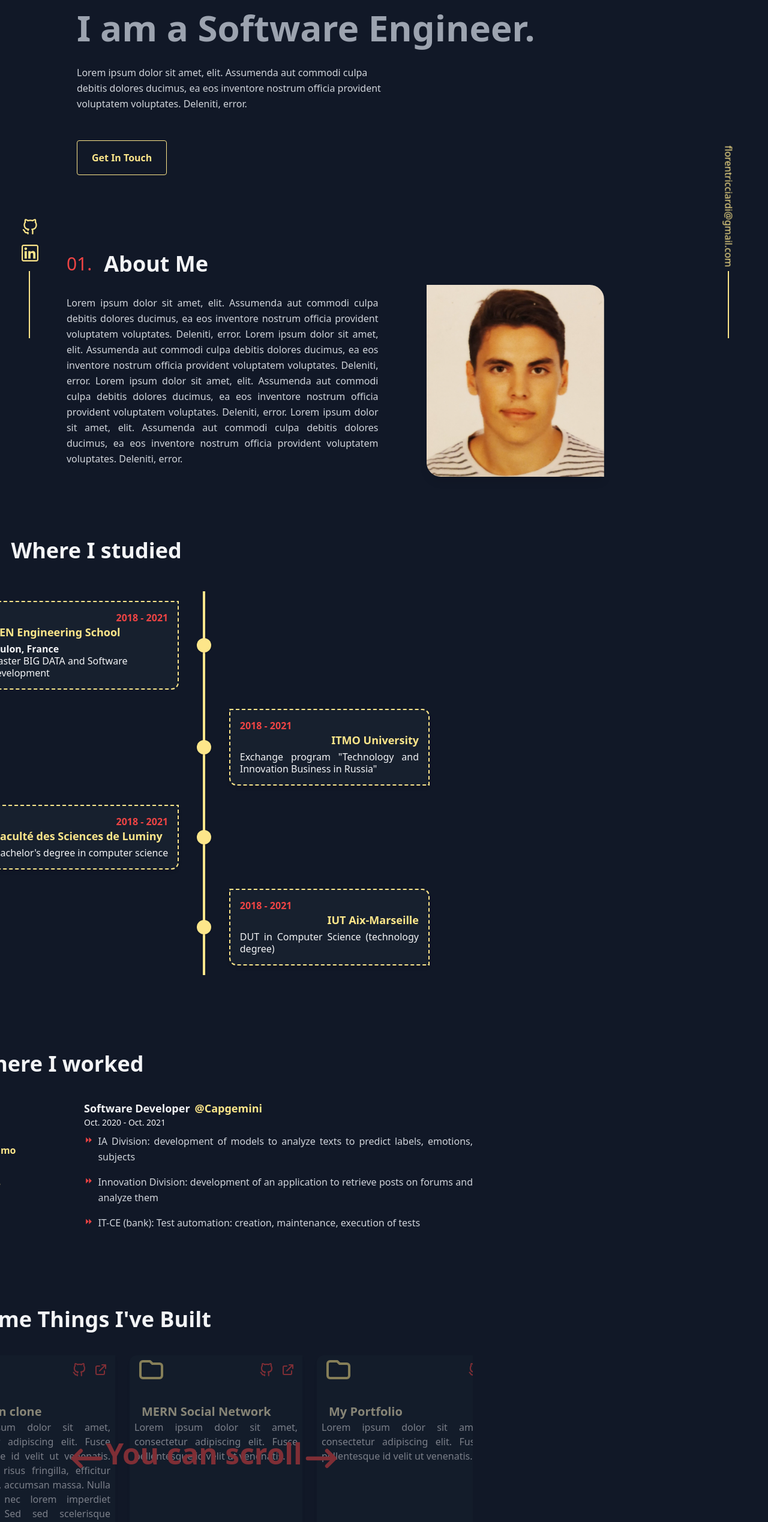
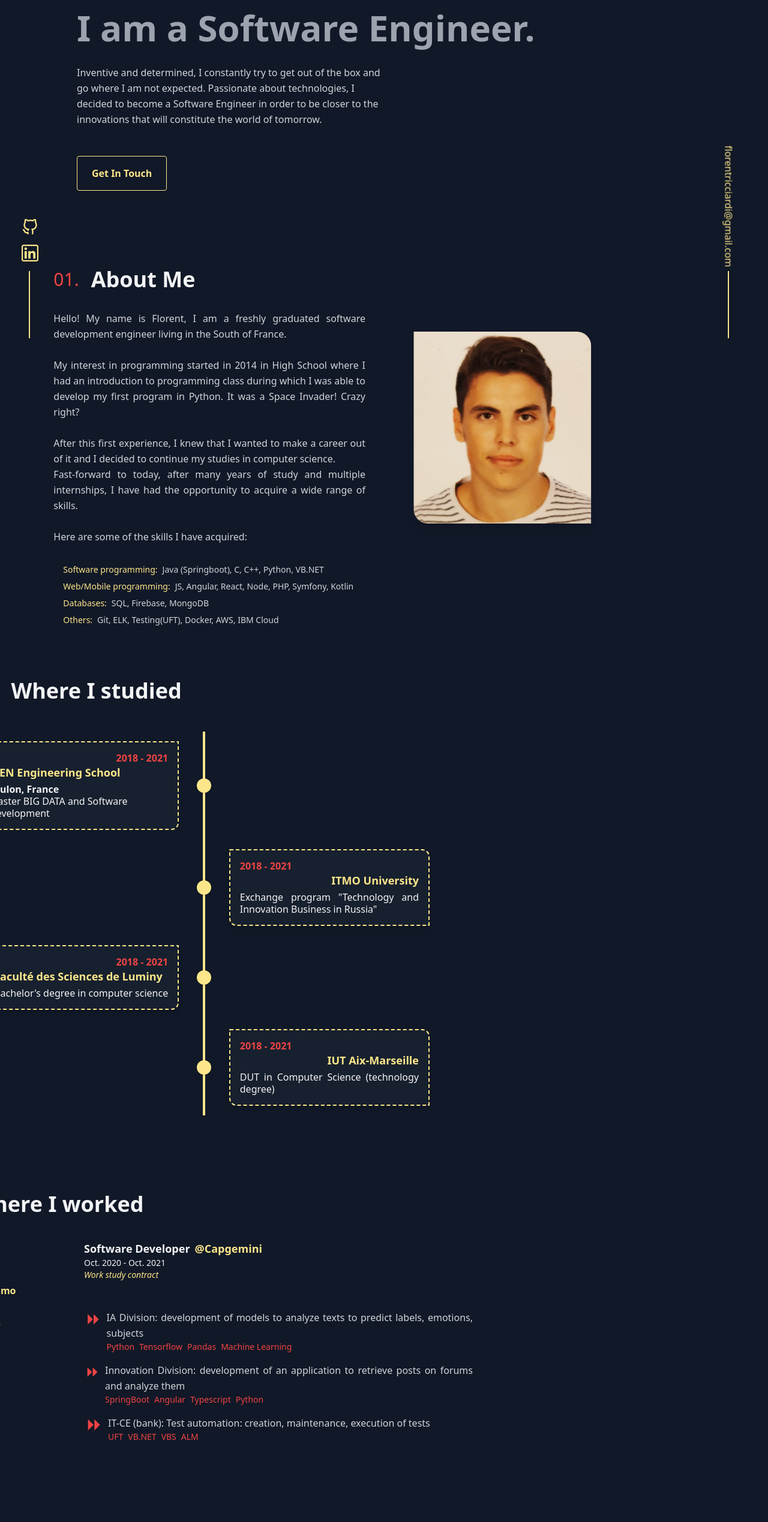
Before and after one commit to RicciardiFlorent/portfolio, a React (Create React App) app: page / in a window 1280 px wide. Shown: the part 236-2774 px from the top of the page at 60% size. Built offline with nearby package versions, Linux system fonts and the light colour scheme.

Commit message:
adding skills

```diff
--- a/src/components/AboutMe.js
+++ b/src/components/AboutMe.js
@@ -35,13 +35,29 @@ function AboutMe() {
 
         <div className="sm:flex sm:items-center">
             <div className="sm:w-full my-8 text-justify">
-                <p className="leading-relaxed text-gray-300">Lorem ipsum dolor sit amet, elit. Assumenda aut commodi culpa debitis dolores ducimus, ea eos inventore nostrum officia provident voluptatem voluptates. Deleniti, error.
-                Lorem ipsum dolor sit amet, elit. Assumenda aut commodi culpa debitis dolores ducimus, ea eos inventore nostrum officia provident voluptatem voluptates. Deleniti, error.
-                Lorem ipsum dolor sit amet, elit. Assumenda aut commodi culpa debitis dolores ducimus, ea eos inventore nostrum officia provident voluptatem voluptates. Deleniti, error.
-                Lorem ipsum dolor sit amet, elit. Assumenda aut commodi culpa debitis dolores ducimus, ea eos inventore nostrum officia provident voluptatem voluptates. Deleniti, error.
+                <p className="leading-relaxed text-gray-300"> Hello! My name is Florent, I am a freshly graduated software development engineer living in the South of France.<br/><br/>
+                My interest in programming started in 2014 in High School where I had an introduction to programming class during which I was able to develop my first program in Python.
+                 It was a Space Invader! Crazy right?<br/><br/>
+                 After this first experience, I knew that I wanted to make a career out of it and I decided to continue my studies in computer science.<br/>
+                Fast-forward to today, after many years of study and multiple internships, I have had the opportunity to acquire a wide range of skills.<br/><br/>
+                Here are some of the skills I have acquired:
                  </p>
+
+
+
             </div>
             <img src={photo} className="w-2/3 mx-auto sm:w-60 sm:h-60 md:w-80 md:h-80 md:ml-20 rounded-bl-3xl rounded-tr-3xl shadow-lg  transition duration-500 ease-in-out transform hover:-translate-y-2 hover:shadow-2xl " alt="fireSpot"/>
+
+        </div>
+        <div className=" ml-4 text-gray-300 space-y-2">
+
+        <div className="flex text-sm"><p className="font-medium text-yellow-200 mr-2">Software programming:</p> <p>Java (Springboot), C, C++, Python, VB.NET</p></div>
+        <div className="flex text-sm"><p className="font-medium text-yellow-200 mr-2">Web/Mobile programming:</p><p> JS, Angular, React, Node, PHP, Symfony, Kotlin</p></div>
+        <div className="flex text-sm"><p className="font-medium text-yellow-200 mr-2">Databases:</p><p> SQL, Firebase, MongoDB</p></div>
+        <div className="flex text-sm"><p className="font-medium text-yellow-200 mr-2">Others:</p><p>Git, ELK, Testing(UFT), Docker, AWS, IBM Cloud </p></div>
+
+
+
 
         </div>
       </div>
--- a/src/components/Contact.js
+++ b/src/components/Contact.js
@@ -1,4 +1,4 @@
-import {React , useEffect, useRef} from "react";
+import { React, useEffect, useRef } from "react";
 import { gsap } from "gsap";
 import { ScrollTrigger } from "gsap/ScrollTrigger";
 function Contact() {
@@ -8,17 +8,17 @@ function Contact() {
       "#contact",
       {
         opacity: 1,
-        x: -300
+        x: -300,
       },
       {
         opacity: 1,
         x: 0,
         scrollTrigger: {
           trigger: "#contact",
-          start:"top bottom",
+          start: "top bottom",
           end: "top center",
-          scrub: true
-        }
+          scrub: true,
+        },
       }
     );
   }, []);
@@ -27,25 +27,29 @@ function Contact() {
       <div class="max-w-xl mx-auto px-6 lg:px-0 ">
         <div className="flex items-center ">
           <p className="text-3xl text-red-500">05.</p>
-            <p className="text-xl sm:text-4xl sm:w-1/2 ml-5 font-bold text-gray-100">Get In Touch</p>
+          <p className="text-xl sm:text-4xl sm:w-1/2 ml-5 font-bold text-gray-100">
+            Get In Touch
+          </p>
         </div>
 
         <div className="text-center sm:items-center sm:flex flex-col">
           <div className="sm:w-full my-8 text-justify sm:text-center ">
-                  <p className="leading-relaxed text-gray-300">Lorem ipsum dolor sit amet, elit. Assumenda aut commodi culpa debitis dolores ducimus, ea eos inventore nostrum officia provident voluptatem voluptates. Deleniti, error.
-                  Lorem ipsum dolor sit amet, elit. Assumenda aut commodi culpa debitis dolores ducimus, ea eos inventore nostrum officia provident voluptatem voluptates. Deleniti, error.
-                  Lorem ipsum dolor sit amet, elit. Assumenda aut commodi culpa debitis dolores ducimus, ea eos inventore nostrum officia provident voluptatem voluptates. Deleniti, error.
-                  Lorem ipsum dolor sit amet, elit. Assumenda aut commodi culpa debitis dolores ducimus, ea eos inventore nostrum officia provident voluptatem voluptates. Deleniti, error.
+            <p className="leading-relaxed text-gray-300">
+              Have a question or want to work together? Feel free to contact me
+              via email at <b>florentricciardi@gmail.com</b> or click on the button
+              below!
             </p>
-
           </div>
-              <a  href="mailto: florentricciardi@gmail.com" class="btn inline-block  font-bold hover:bg-red-500 hover:bg-opacity-10  px-6 py-4 border text-yellow-200 border-yellow-200 rounded">
+          <a
+            href="mailto: florentricciardi@gmail.com"
+            class="btn inline-block  font-bold hover:bg-red-500 hover:bg-opacity-10  px-6 py-4 border text-yellow-200 border-yellow-200 rounded"
+          >
             Contact Me!
           </a>
         </div>
       </div>
     </section>
-    )
+  );
 }
 
-export default Contact
+export default Contact;
--- a/src/components/Intro.js
+++ b/src/components/Intro.js
@@ -16,9 +16,7 @@ function Intro() {
         </h1>
         <div class="w-full sm:w-1/2 mb-12">
           <p class=" leading-relaxed text-gray-300">
-            Lorem ipsum dolor sit amet, elit. Assumenda aut commodi culpa
-            debitis dolores ducimus, ea eos inventore nostrum officia provident
-            voluptatem voluptates. Deleniti, error.
+          Inventive and determined, I constantly try to get out of the box and go where I am not expected. Passionate about technologies, I decided to become a Software Engineer in order to be closer to the innovations that will constitute the world of tomorrow.
           </p>
         </div>
         <a href="#contact" class="btn getTouch inline-block  font-bold hover:bg-red-500 hover:bg-opacity-10  px-6 py-4 border text-yellow-200 border-yellow-200 rounded">
--- a/src/components/ItemProject.js
+++ b/src/components/ItemProject.js
@@ -46,7 +46,7 @@ function ItemProject(props) {
         </div>
         <div className="flex flex-col">
             <h3 className="ml-5 mt-8 font-black text-xl text-yellow-100">{props.project.title}</h3>
-            <p className="mx-2 text-justify text-gray-200">{props.project.description}</p>
+            <p className="mx-2 text-justify text-gray-200 mt-3">{props.project.description}</p>
 
             <div className="flex absolute bottom-0  font-thin text-gray-200 text-sm flex-wrap mx-2 text-justify mt-4 mb-4">
               {props.project.technologies.map((item) => {
--- a/src/components/Navbar.js
+++ b/src/components/Navbar.js
@@ -51,6 +51,12 @@ function Navbar() {
                 className="text-yellow-200 hover:bg-red-500 hover:bg-opacity-20 px-3 py-2 text-sm font-medium"
               >
                 Contact
+              </a>
+              <a href="/src/cv.pdf"
+                 download
+                className="text-yellow-200 border-2 border-yellow-200 hover:bg-red-500 hover:bg-opacity-20 px-3 py-2 text-sm font-medium"
+              >
+                Resume
               </a>
             </div>
           </div>
--- a/src/components/Projects.js
+++ b/src/components/Projects.js
@@ -5,46 +5,46 @@ import ItemProject from "./ItemProject";
 
 const project1 = {
   title : "Linkedin clone",
-  description : "Lorem ipsum dolor sit amet, consectetur adipiscing elit. Fusce pellentesque id velit ut venenatis. Fusce non risus fringilla, efficitur neque eget, accumsan massa. Nulla et augue nec lorem imperdiet dignissim. Sed sed scelerisque libero. Nulla in lorem id quam elementum pulvinar. Proin finibus vel neque eu molestie.",
-  technologies : ["Next.js","Redux","Tailwind CSS", "Firebase"],
+  description : "The goal of this project was to build a replica of the Linkedin front-end. The site allows you to create an account, authenticate yourself and post messages. It has been entirely realized with Next.js, Redux and Firebase.",
+  technologies : ["Next.js","Redux", "Firebase"],
   githubLink : "https://github.com/RicciardiFlorent/linkedin-clone-react",
   websiteLink : "https://linkedin-clone-c8607.web.app/"
 }
 
 const project2 = {
   title : "MERN Social Network",
-  description : "Lorem ipsum dolor sit amet, consectetur adipiscing elit. Fusce pellentesque id velit ut venenatis.",
-  technologies : ["React","Redux", "MongoDB", "Express", "Node", "Tailwind CSS"],
+  description : "This site allows to share memories. Users can create an account, authenticate themselves, post photos, like and comment, filter searches for memories. It was developed with the MERN stack.",
+  technologies : ["React","Redux", "MongoDB", "Express", "Node", "Tailwind CSS", "JWT"],
   githubLink : "https://github.com/RicciardiFlorent/linkedin-clone-react",
   websiteLink : "https://linkedin-clone-c8607.web.app/"
 }
 
 const project3 = {
   title : "Incomm Front",
-  description : "Lorem ipsum dolor sit amet, consectetur adipiscing elit. Fusce pellentesque id velit ut venenatis.",
+  description : "This site was created for the company InEvent to allow young people to search for jobs. Companies can directly post job offers on the site and people can apply for them. The front-end was developed in Angular.",
   technologies : ["Angular","Typescript"],
   githubLink : "https://github.com/Luciegaire/inCom",
 }
 
 const project4 = {
   title : "Incomm Back",
-  description : "Lorem ipsum dolor sit amet, consectetur adipiscing elit. Fusce pellentesque id velit ut venenatis.",
-  technologies : ["Node","MySQL"],
+  description : "This API has been developed to manage the users, companies and job offers of the Incomm application that connects young people with companies. The backend was made with Node, Express and MySQL.",
+  technologies : ["Node","Express", "MySQL"],
   githubLink : "https://github.com/RicciardiFlorent/incomm-api-node",
 }
 
 const project5 = {
   title : "BeNFit",
-  description : "Lorem ipsum dolor sit amet, consectetur adipiscing elit. Fusce pellentesque id velit ut venenatis.",
+  description : "This project is a mobile application made in Kotlin. It allows a user to create his own workouts and share them with other users.",
   technologies : ["Kotlin","Firebase"],
   githubLink : "https://github.com/cedriccosson83/BeNFit",
 }
 
 const project6 = {
   title : "My Portfolio",
-  description : "Lorem ipsum dolor sit amet, consectetur adipiscing elit. Fusce pellentesque id velit ut venenatis.",
+  description : "This portfolio was entirely designed and created by me. It allows me to present myself and my background. It also gives an overview of my skills and my projects that I have done. This site was built with React , Tailwind CSS and GSAP for animations",
   technologies : ["React","TailwindCSS", "GSAP"],
-  githubLink : "https://github.com/cedriccosson83/BeNFit",
+  githubLink : "https://github.com/RicciardiFlorent/portfolio",
 }
 
 function Projects() {
--- a/src/components/Work.js
+++ b/src/components/Work.js
@@ -7,11 +7,12 @@ function Work(props) {
             <div className="flex justify-start items-baseline space-x-2">
             <p className=" font-bold text-lg text-gray-100">{props.work.position}</p><p className="text-yellow-200 font-bold text-lg">@{props.work.company}</p>
             </div>
-            <p className="text-sm text-gray-100">{props.work.date}</p>
+            <p className="text-sm text-gray-100 ">{props.work.date}</p>
+            <p className="text-sm italic text-yellow-200 mb-10">{props.work.status}</p>
 
 
             {props.work.missions.map((item)=>{
-                    return <WorkMission  mission={item}/>
+                    return <WorkMission  item={item}/>
             })}
 
         </div>
--- a/src/components/WorkMission.js
+++ b/src/components/WorkMission.js
@@ -2,11 +2,11 @@ import React from "react";
 
 function WorkMission(props) {
   return (
-    <div className=" flex  flex-row sm:w-full my-2 text-justify justify-start items-baseline space-x-2">
+    <div className=" flex  flex-row sm:w-full my-2 text-justify justify-start items-start space-x-2">
 
       <svg
         xmlns="http://www.w3.org/2000/svg"
-        className="h-4 w-4 fill-current text-red-500"
+        className="h-8 w-8 fill-current text-red-500"
         fill="none"
         viewBox="0 0 24 24"
 
@@ -18,9 +18,25 @@ function WorkMission(props) {
           d="M13 5l7 7-7 7M5 5l7 7-7 7"
         />
       </svg>
-      <p className="leading-relaxed w-full text-gray-300">
-        {props.mission}
-      </p>
+      <div>
+        <p className="leading-relaxed w-full text-gray-300">
+          {props.item.mission}
+        </p>
+
+        <div className="flex flex-wrap space-x-2 font-thin text-red-500 text-sm sm:text-sm">
+        {
+          props.item.technologies && (<>
+
+            {props.item.technologies.map((item) => {
+              return <p>{item}</p>;
+            })
+            }
+          </>)
+        }
+        </div>
+      </div>
+
+
     </div>
   );
 }
--- a/src/components/Works.js
+++ b/src/components/Works.js
@@ -8,10 +8,11 @@ const workCapgemini = {
   company: "Capgemini",
   position: "Software Developer",
   date:"Oct. 2020 - Oct. 2021",
+  status:"Work study contract",
   missions: [
-    "IA Division: development of models to analyze texts to predict labels, emotions, subjects",
-    "Innovation Division: development of an application to retrieve posts on forums and analyze them",
-    "IT-CE (bank): Test automation: creation, maintenance, execution of tests"
+    {mission:"IA Division: development of models to analyze texts to predict labels, emotions, subjects" , technologies: ["Python", "Tensorflow", "Pandas", "Machine Learning"]},
+    {mission:"Innovation Division: development of an application to retrieve posts on forums and analyze them" , technologies: ["SpringBoot", "Angular","Typescript","Python"]},
+    {mission:"IT-CE (bank): Test automation: creation, maintenance, execution of tests" , technologies: ["UFT", "VB.NET", "VBS", "ALM"]}
   ]
 }
 
@@ -19,21 +20,21 @@ const workLBI= {
   company: "La Boîte Immo",
   position: "Software Developer ",
   date:"July 2020 - Oct. 2020",
+  status:"Internship",
   missions: [
-    "gfdgfdgfdgfdg",
-    "dsfdsffds",
-    "fdsfdsfdsf"
+    {mission:"Development of a tool to analyze all logs generated by the company's software" , technologies: ["ELK", "PHP", "Symfony"]},
   ]
 }
 
 const workIGA = {
-  company: "Capgemini",
+  company: "IGA Voyage",
   position: "Software Developer",
   date:"April 2017 - June 2017",
+  status:"Internship",
+
   missions: [
-    "gfdgfdgfdgfdg",
-    "dsfdsffds",
-    "fdsfdsfdsf"
+    {mission:"Development of a web application to manage the company's customers (design, development, deployment)" , technologies: ["PHP", "JS", "HTML", "CSS", "Bootstrap"]},
+
   ]
 }
 function Works() {
```
Also changed, not shown: 1 other file (tests, documents, lock files or other folders). Lines whose indentation alone changed are shown as unchanged.
